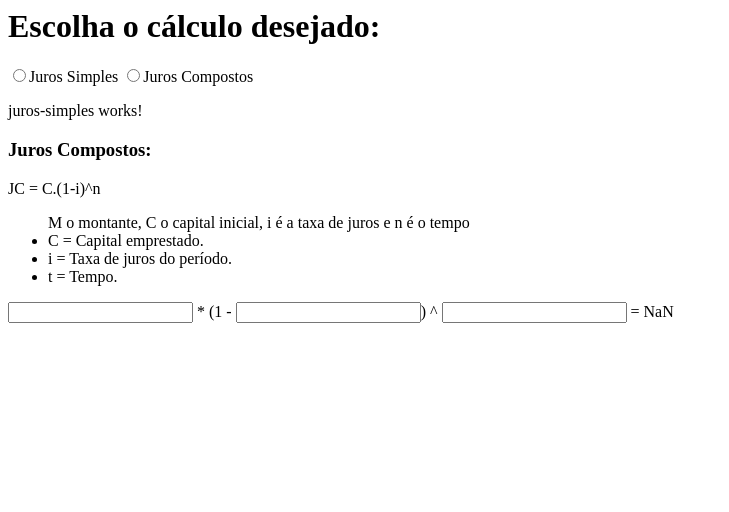
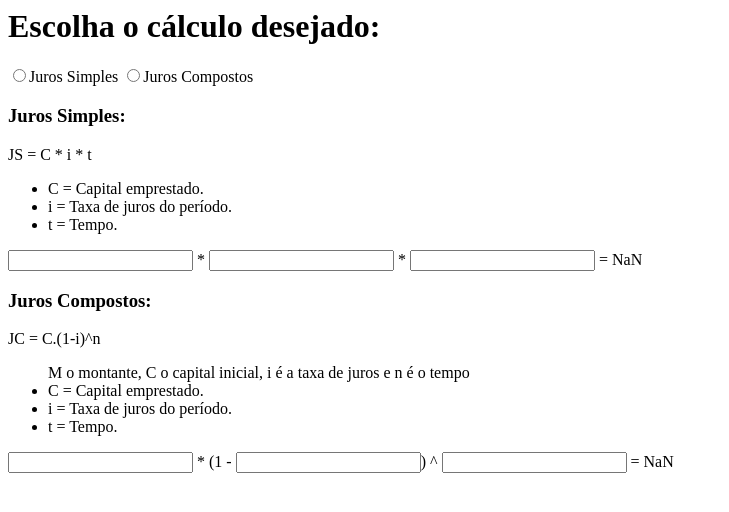
Before and after one commit to thayllaa/Revisao_Tarefa-Juros, an Angular app: page / in a window 1280 px wide. Shown: the top 512 px of the page, without its empty margins (0-729 px from the left). Built offline with nearby package versions, Linux system fonts and the light colour scheme.

Commit message:
2 files modified

```diff
--- a/src/app/components/juros-simples/juros-simples.component.html
+++ b/src/app/components/juros-simples/juros-simples.component.html
@@ -1,3 +1,12 @@
-<p>
-juros-simples works!
-</p>
+<h3>Juros Simples:</h3>
+<p>JS = C * i * t</p>
+<ul>
+  <li>C = Capital emprestado.</li>
+  <li>i = Taxa de juros do período.</li>
+  <li>t = Tempo.</li>
+</ul>
+<div>
+  <input [(ngModel)]="capital" type="number"> *
+  <input [(ngModel)]="taxa" type="number"> *
+  <input [(ngModel)]="tempo" type="number"> = {{getJurosSimples()}}
+</div>
--- a/src/app/components/juros-simples/juros-simples.component.ts
+++ b/src/app/components/juros-simples/juros-simples.component.ts
@@ -1,4 +1,4 @@
-import { Component, OnInit } from '@angular/core';
+import { Component, Input, OnInit } from '@angular/core';
 
 @Component({
   selector: 'app-juros-simples',
@@ -6,10 +6,17 @@ import { Component, OnInit } from '@angular/core';
   styleUrls: ['./juros-simples.component.css']
 })
 export class JurosSimplesComponent implements OnInit {
+  @Input() capital: string;
+  @Input() taxa: string;
+  @Input() tempo: string;
 
   constructor() { }
 
   ngOnInit() {
   }
 
+  getJurosSimples(){
+    return Number(this.capital) * Number(this.taxa) * Number(this.tempo);
+  }
+
 }
```
